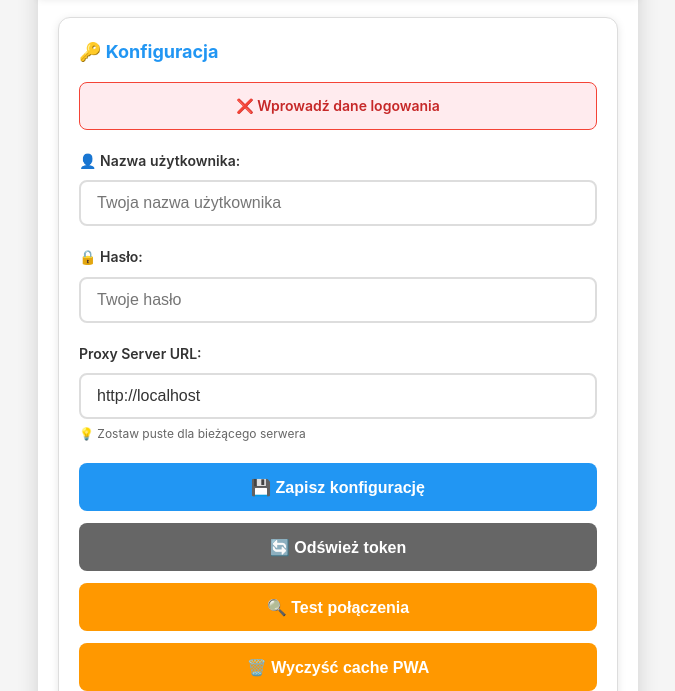
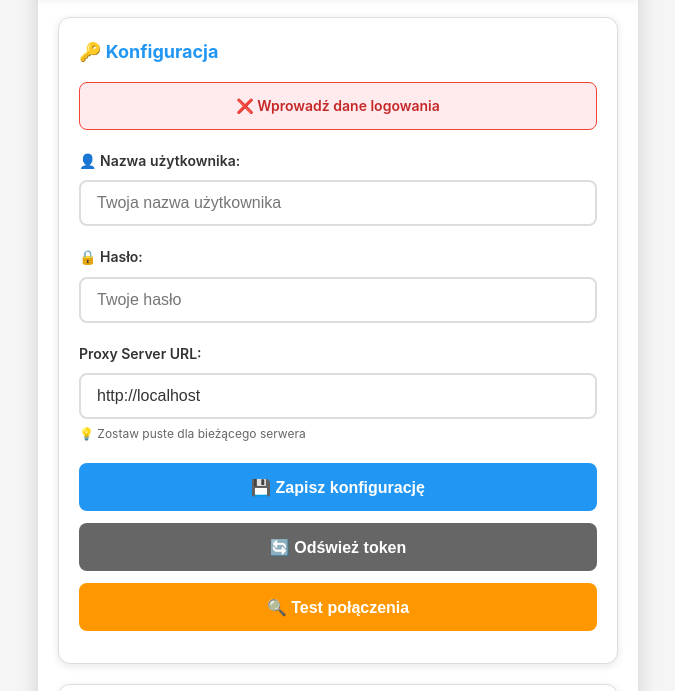
Before and after one commit to nyynjs/TP-FINAL, a website: page public/index.html in a window 1280 px wide. Shown: the part 109-800 px from the top of the page, without its empty margins (302-977 px from the left). Drawn offline with Linux system fonts and the light colour scheme.

Commit message:
Update index.html

```diff
--- a/public/index.html
+++ b/public/index.html
@@ -57,7 +57,6 @@
                 <button id="saveConfig" class="btn btn-primary btn-block">💾 Zapisz konfigurację</button>
                 <button id="refreshToken" class="btn btn-secondary btn-block">🔄 Odśwież token</button>
                 <button id="testConnection" class="btn btn-warning btn-block">🔍 Test połączenia</button>
-                 <button id="clearCache" class="btn btn-warning btn-block">🗑️ Wyczyść cache PWA</button>
 
 
                 <div id="configStatus" class="status"></div>
```
